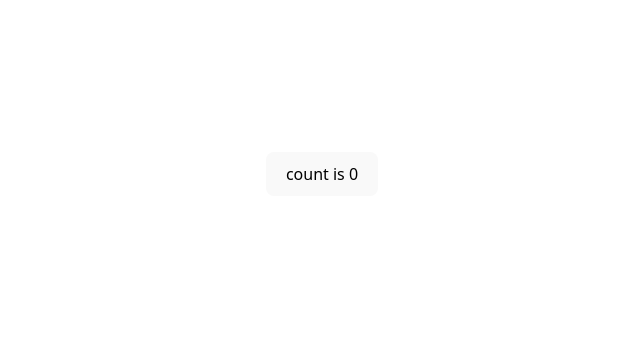
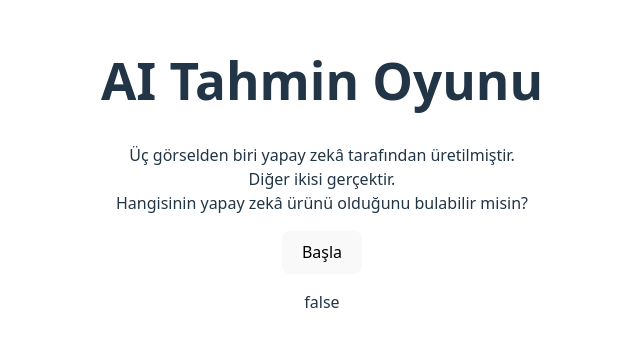
Before and after one commit to MertNaci/1030510721_BS435_WebProgramlama, a React (Vite) app: page / in a window 1280 px wide. Shown: the part 226-572 px from the top of the page, without its empty margins (318-958 px from the left). Built offline with nearby package versions, Linux system fonts and the light colour scheme.

Commit message:
Update App.tsx

```diff
--- a/src/App.tsx
+++ b/src/App.tsx
@@ -1,15 +1,23 @@
-import { useState } from 'react'
+import {useState} from 'react'
 import './App.css'
 
 function App() {
-  const [count, setCount] = useState(0)
+    // oyun başladı mı bilgisini tutan state
+    const [gameStarted, setGameStarted] = useState(false)
 
     return (
         <>
             <div className="card">
-        <button onClick={() => setCount((count) => count + 1)}>
-          count is {count}
+                <h1>AI Tahmin Oyunu</h1>
+                <p>
+                    Üç görselden biri yapay zekâ tarafından üretilmiştir.<br/>
+                    Diğer ikisi gerçektir.<br/>
+                    Hangisinin yapay zekâ ürünü olduğunu bulabilir misin?
+                </p>
+                <button onClick={() => setGameStarted(true)}>
+                    Başla
                 </button>
+                <p>{String(gameStarted)}</p>
             </div>
         </>
     )
```
Lines whose indentation alone changed are shown as unchanged.
